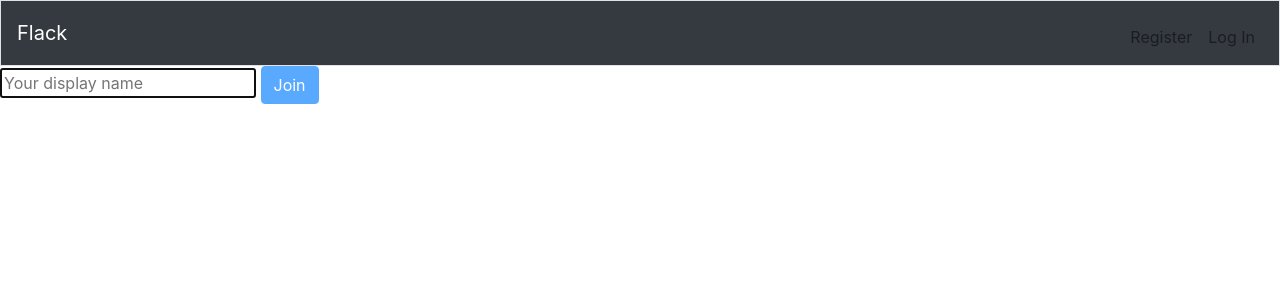
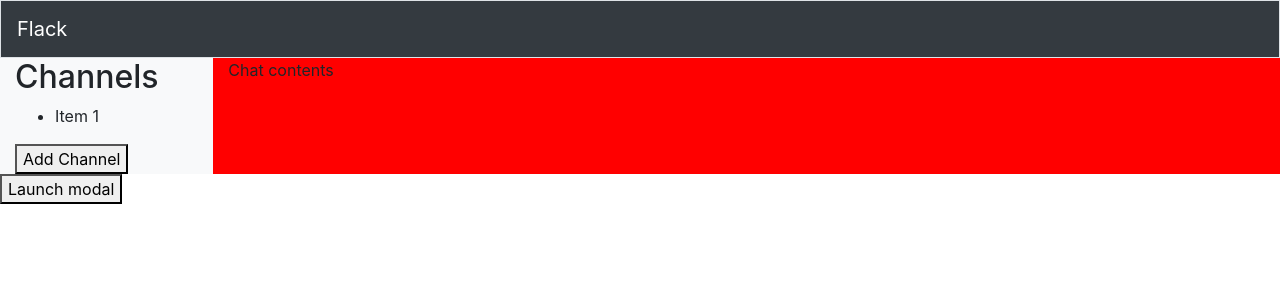
Before and after one commit to edumats/cs50-flack, a Flask app: page / in a window 1280 px wide. Shown: the top 300 px of the page. Run offline with Flask 2, Linux system fonts and the light colour scheme; some libraries are stand-ins or nearby versions.

Commit message:
Added basic template and prompting modals)

```diff
--- a/application.py
+++ b/application.py
@@ -12,6 +12,11 @@ socketio = SocketIO(app)
 def index():
     return render_template("index.html")
 
+@socketio.on("submit channel")
+def channel(data):
+    channel = data["channelName"]
+    emit("announce channel", {"channel": channel}, broadcast=True)
+
 # Must add line below because of SocketIO bug: https://github.com/miguelgrinberg/Flask-SocketIO/issues/817
 # Instead of "flask run", application is inialized through "python3 application.py"
 if __name__ == "__main__":
--- a/static/script.js
+++ b/static/script.js
@@ -1,20 +1,65 @@
 document.addEventListener('DOMContentLoaded', () => {
+    // Connect to websocket
+    var socket = io.connect(location.protocol + '//' + document.domain + ':' + location.port);
 
-    // Disables submit button by default
-    document.querySelector('#submit').disabled = true;
+    // When connected, configure buttons
+    socket.on('connect', () => {
+        document.getElementById('submitChannel').onclick= () => {
+            const channelName = document.getElementById('channelName').value;
+            socket.emit('submit channel', {'channelName': channelName});
+        }
+    })
 
-    // Activates on button release when inputting, if length is greater than 0, activates button, otherwise, stays deativated
-    document.querySelector('#name').onkeyup = () => {
-        if (document.querySelector('#name').value.length > 0)
-            document.querySelector('#submit').disabled = false;
-        else
-            document.querySelector('#submit').disabled = true;
+    socket.on('announce channel', data => {
+        const li = document.createElement('li');
+        li.innerHTML = '${data.channelName}'
+        document.querySelector('#channelList').append(li);
+    })
+
+    document.getElementById('addChannelButton').addEventListener('click', () => {
+        $('#addChannelModal').modal();
+        validInput('#submitChannel','#channelName');
+    })
+
+    document.getElementById('addDisplayName').onclick= () => {
+        login();
     };
+});
+
+
+// For activating login modal
+function login() {
+    // Shows pop-up dialog for prompting display name
+    $('#myModal').modal();
+
+    validInput('#submitName','#displayName');
 
     // When form is submitted, creates request
-    document.querySelector('#form').onsubmit = () => {
-        const request = new XMLHttpRequest();
-        const displayName = document.querySelector('#name').value;
-        request.open('POST', '/');
+    document.querySelector('#loginForm').onsubmit = () => {
+        const username = document.querySelector('#displayName').value;
+        const savedUser = localStorage.getItem('username');
+
+        if (!savedUser) {
+            localStorage.setItem('username', username);
+        }
+
+        document.querySelector('#result').innerHTML = localStorage.getItem('username');
+
+
     };
-});
+}
+
+// Prevents empty inputs being sent
+function validInput(button, input) {
+    console.log('validating');
+    // Disables submit button by default
+    document.querySelector(button).disabled = true;
+
+    // Enables submit button only if user typed something on display name input field
+    document.querySelector(input).onkeyup = () => {
+        if (document.querySelector(input).value.length > 0)
+            document.querySelector(button).disabled = false;
+        else
+            document.querySelector(button).disabled = true;
+    };
+}
--- a/static/styles.css
+++ b/static/styles.css
@@ -0,0 +1,9 @@
+.container-fluid main {
+    background-color: red;
+}
+
+/*.container-fluid nav {
+    background-color: green;
+}
+
+*/
--- a/templates/index.html
+++ b/templates/index.html
@@ -20,7 +20,9 @@
         <script src="https://code.jquery.com/jquery-3.3.1.min.js"></script>
         <script src="https://cdnjs.cloudflare.com/ajax/libs/popper.js/1.14.3/umd/popper.min.js"></script>
         <script src="https://maxcdn.bootstrapcdn.com/bootstrap/4.1.3/js/bootstrap.min.js"></script>
-        <script src="https://cdnjs.cloudflare.com/ajax/libs/jquery.devbridge-autocomplete/1.2.26/jquery.autocomplete.min.js"></script>
+
+        <!-- SocketIO -->
+        <script type="text/javascript" src="//cdnjs.cloudflare.com/ajax/libs/socket.io/1.3.6/socket.io.min.js"></script>
 
         <!-- Custom Javascript -->
         <script src="{{ url_for('static', filename='script.js') }}"></script>
@@ -30,28 +32,73 @@
     </head>
 
     <body>
+        <!-- Navbar -->
         <nav class="navbar navbar-expand-md navbar-light bg-dark border">
             <a class="navbar-brand" href="/"><span class="text-white">Flack</span></a>
             <button aria-controls="navbar" aria-expanded="false" aria-label="Toggle navigation" class="navbar-toggler" data-target="#navbar" data-toggle="collapse" type="button">
                 <span class="navbar-toggler-icon"></span>
             </button>
             <div class="collapse navbar-collapse" id="navbar">
-                {% if session.user_id %}
-                    <ul class="navbar-nav ml-auto mt-2">
-                        <li class="nav-item"><a class="nav-link" href="/logout">Logout</a></li>
-                    </ul>
-                {% else %}
-                    <ul class="navbar-nav ml-auto mt-2">
-                        <li class="nav-item"><a class="nav-link" href="/register">Register</a></li>
-                        <li class="nav-item"><a class="nav-link" href="/login"><i class="fas fa-sign-out-alt"></i>Log In</a></li>
-                    </ul>
-                {% endif %}
             </div>
         </nav>
 
-        <form id="form">
-            <input id="name" type="text" name="name" autocomplete="off" autofocus placeholder="Your display name" required>
-            <button id="submit" type="submit" class="btn btn-primary">Join</button>
-        </form>
+        <!-- Actual layout -->
+        <div class="container-fluid">
+            <div class="row">
+                <nav class="col-md-2 bg-light sidebar">
+                    <h2>Channels</h2>
+                    <ul id="channelList">
+                        <li class="channel">
+                            Item 1
+                        </li>
+                    </ul>
+                    <button id="addChannelButton">Add Channel</button>
+                </nav>
+                <main class="col-md-10">
+                    Chat contents
+                </main>
+            </div>
+        </div>
+
+        <!-- Pop up display for prompting display name to user -->
+        <div class="modal" id="myModal" tabindex="-1" role="dialog">
+            <div class="modal-dialog modal-dialog-centered" role="document">
+                <div class="modal-content">
+                    <div class="modal-header">
+                        <h5 class="modal-title">Enter username</h5>
+                    </div>
+                    <div class="modal-body">
+                        <form id="loginForm">
+                            <div class="form-group">
+                                <input id="displayName" type="text" name="name" autocomplete="off" autofocus placeholder="Your display name" required>
+                                <button id="submitName" type="submit" class="btn btn-primary">Join</button>
+                            </div>
+                        </form>
+                    </div>
+                </div>
+            </div>
+        </div>
+        <div id="result">
+        </div>
+
+        <!-- Pop up display for prompting channel name to user -->
+        <div class="modal" id="addChannelModal" tabindex="-1" role="dialog">
+            <div class="modal-dialog modal-dialog-centered" role="document">
+                <div class="modal-content">
+                    <div class="modal-header">
+                        <h5 class="modal-title">Enter channel name</h5>
+                    </div>
+                    <div class="modal-body">
+                        <form id="loginForm">
+                            <div class="form-group">
+                                <input id="channelName" type="text" name="channel" autocomplete="off" autofocus placeholder="Channel Name" required>
+                                <button id="submitChannel" type="submit" class="btn btn-primary">Add Channel</button>
+                            </div>
+                        </form>
+                    </div>
+                </div>
+            </div>
+        </div>
+        <button id="addDisplayName" type="button">Launch modal</button>
     </body>
 </html>
```
